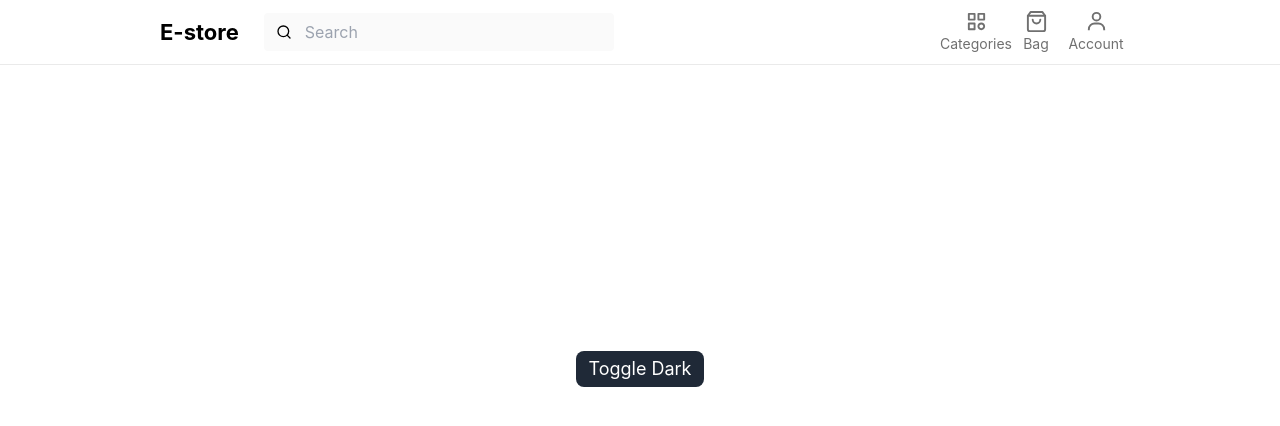
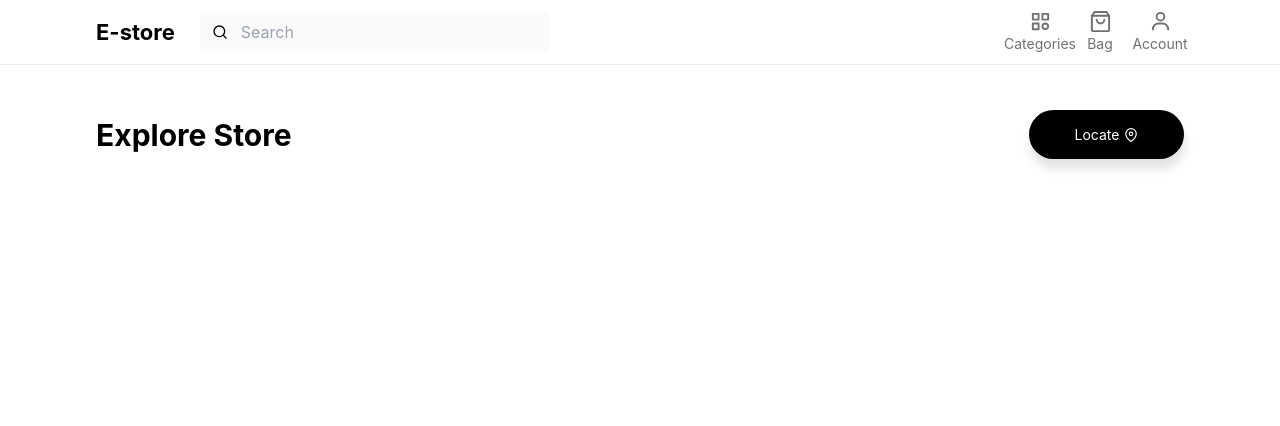
Before and after one commit to techhub-community/e-StoreBuilder, a Next.js app: page / in a window 1280 px wide. Shown: the top 426 px of the page. Built offline with nearby package versions, Linux system fonts and the light colour scheme.

Commit message:
location detection added

```diff
--- a/components/Navbar/Navbar.module.css
+++ b/components/Navbar/Navbar.module.css
@@ -5,7 +5,7 @@
 }
 
 .header__container {
-  width: 75%;
+  width: 85%;
   margin: 0 auto;
   height: 100%;
 }
--- a/package.json
+++ b/package.json
@@ -9,6 +9,8 @@
     "lint": "next lint"
   },
   "dependencies": {
+    "axios": "^0.23.0",
+    "js-cookie": "^3.0.1",
     "next": "11.1.2",
     "next-themes": "^0.0.15",
     "nightwind": "^1.1.12",
--- a/pages/index.tsx
+++ b/pages/index.tsx
@@ -1,11 +1,66 @@
 import Head from "next/head";
 import Image from "next/image";
+import React from "react"
 import styles from "../styles/Home.module.css";
-import Toogle from "../components/Toogle";
 import Navbar from "../components/Navbar/Navbar";
+import {FiMapPin} from "react-icons/fi"
+import Cookies from "js-cookie"
+import axios from "axios";
+const getDetails = async (lat, long) => {
+  try {
+    const r = await axios.get(
+      `https://swiggylocation.herokuapp.com/?lat=${lat}&long=${long}`
+    );
+    return r;
+  } catch (e) {
+    return e.message;
+  }
+};
+
+
 export default function Home() {
+
+  const [address,setAddress] = React.useState(Cookies.get('location'))
+  const [button_label,setLabel] = React.useState(Cookies.get('location')?'Remove Location':'Locate')
+  const getLocation = async () => {
+
+
+    let location = "";
+    if (navigator.geolocation) {
+      navigator.geolocation.getCurrentPosition(async function (location) {
+        console.log(location.coords.latitude);
+        console.log(location.coords.longitude);
+        console.log(location.coords.accuracy);
+        if (location.coords.latitude && location.coords.longitude) {
+          const details = await getDetails(
+            location.coords.latitude,
+            location.coords.longitude
+          );
+
+          const main_data = details.data.location;
+          console.log(main_data);
+          setAddress(main_data.formatted_address)
+          console.log(main_data.formatted_address)
+          Cookies.set('location',main_data.formatted_address)
+          setLabel('Remove Location');
+        }
+      });
+    }
+  };
+
+  const handleGetLocation =()=>{
+    setLabel('Locating...')
+    getLocation()
+
+  }
+
+  const removeLocation =()=>{
+    Cookies.remove('location');
+    setAddress('');
+    setLabel('Locate')
+  }
   return (
-    <div className={styles.container}>
+    <div>
       <Head>
         <title>E-Store</title>
         <meta name="description" content="Generated by create next app" />
@@ -14,8 +69,14 @@ export default function Home() {
 
       <main className={styles.main}>
         <Navbar />
-        <div className={styles.box}>
-          <Toogle />
+        <div className={styles.content}>
+          <div className={styles.content_header}>
+          <div className={styles.header__textual}>
+          <h3 className="text-3xl font-bold">Explore Store</h3>
+          <span>{address}</span>
+          </div>
+          <span className={styles.address__container}> <button className={`${styles.locate_btn} ${Cookies.get('location') && styles.remove_location_btn}`} onClick={!Cookies.get('location')?handleGetLocation:removeLocation}><span>{button_label}</span> {!Cookies.get('location') && <FiMapPin/>}</button></span>
+          </div>
         </div>
       </main>
     </div>
--- a/styles/Home.module.css
+++ b/styles/Home.module.css
@@ -1,7 +1,44 @@
-.box {
+.content {
+  width: 85%;
+  margin: 45px auto;
+}
+
+.content_header {
   width: 100%;
-  height: 75vh;
+}
+.content_header,
+.address__container {
+  display: flex;
+  align-items: center;
+  justify-content: space-between;
+  flex-wrap: wrap;
+}
+.address__container {
+  gap: 10px;
+}
+
+.locate_btn {
+  background-color: #000;
+  color: #fff;
+  width: 155px;
   display: flex;
   align-items: center;
   justify-content: center;
+  height: 49px;
+  gap: 5px;
+  border-radius: 65px;
+  font-size: 14px;
+  padding-left: 12px;
+  padding-right: 12px;
+  box-shadow: 1px 10px 10px 0 rgba(0, 0, 0, 0.115);
 }
+.remove_location_btn {
+  background-color: rgb(255, 38, 0);
+}
+
+@media screen and (max-width: 968px) {
+  .locate_btn {
+    margin-top: 15px;
+    border-radius: 3px;
+  }
+}
```
Also changed, not shown: utility/location.js (added), 3 other files (tests, documents, lock files or other folders).
